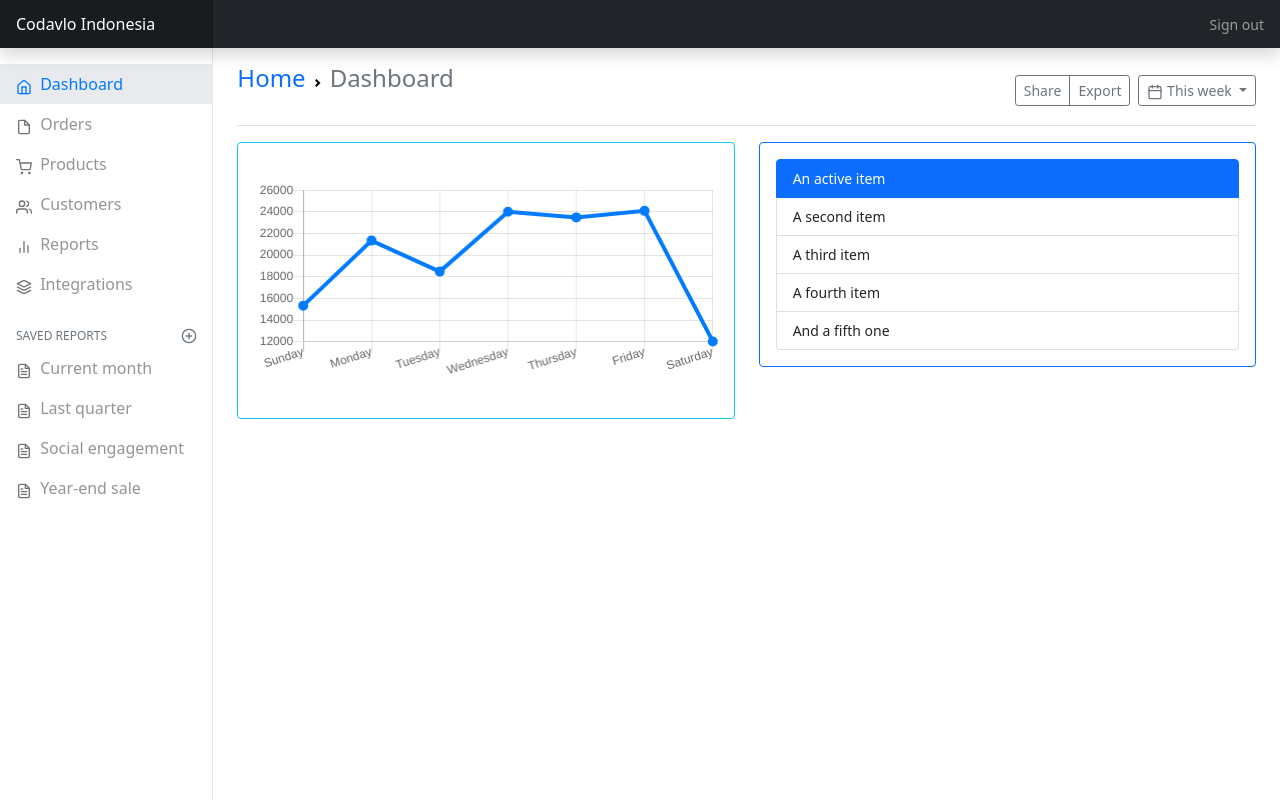
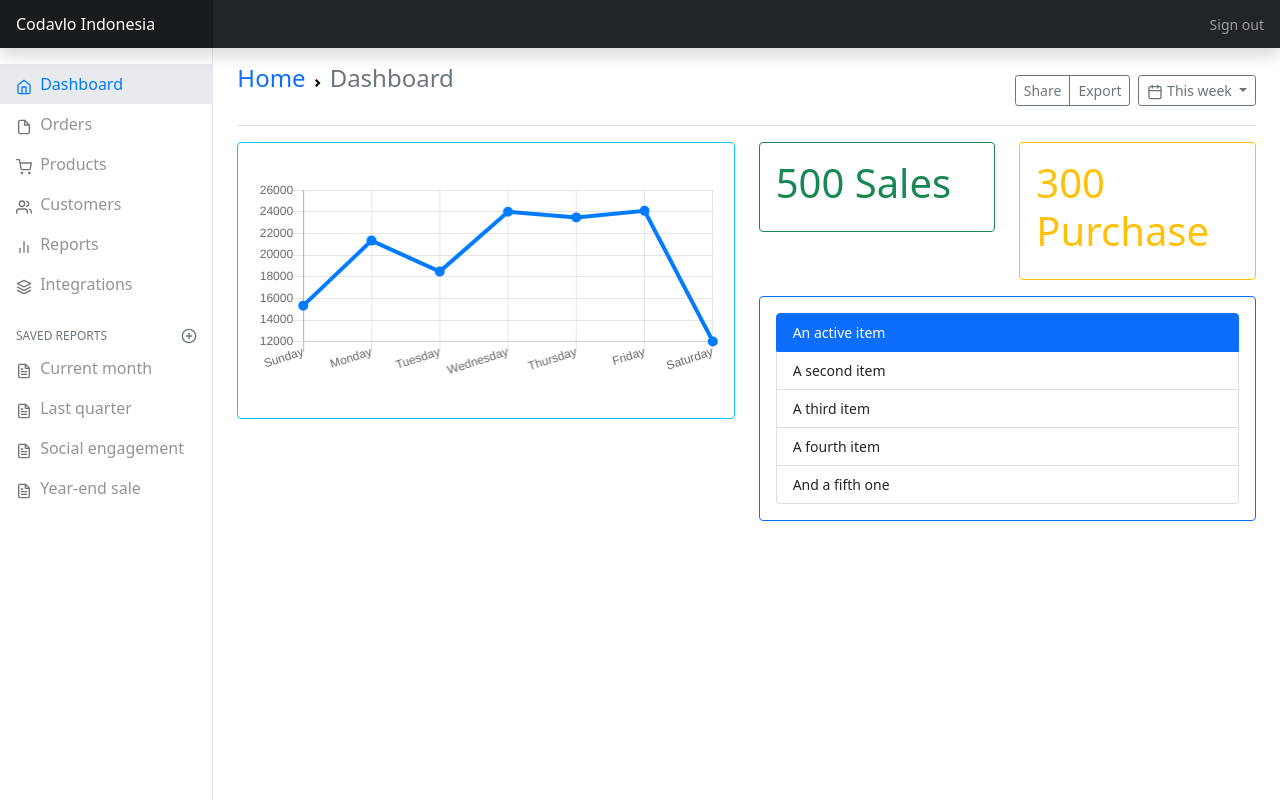
Before and after one commit to codavlo/Dashvlo-Template, a plain HTML site: page index.html in a window 1280 px wide. Drawn offline with nearby package versions, Linux system fonts and the light colour scheme.

Commit message:
add widget

```diff
--- a/index.html
+++ b/index.html
@@ -134,6 +134,22 @@
             </div>
           </div>
           <div class="col-sm-6">
+            <div class="row mb-3">
+              <div class="col-sm-6">
+                <div class="card border-bottom border-success">
+                  <div class="card-body">
+                    <h1 class="text-success">500 Sales</h1>
+                  </div>
+                </div>
+              </div>
+              <div class="col-sm-6">
+                <div class="card border-bottom border-warning">
+                  <div class="card-body">
+                    <h1 class="text-warning">300 Purchase</h1>
+                  </div>
+                </div>
+              </div>
+            </div>
             <div class="card border-primary">
               <div class="card-body">
                 <ul class="list-group">
@@ -145,10 +161,9 @@
                 </ul>
               </div>
             </div>
+
           </div>
         </div>
-
-
       </main>
     </div>
   </div>
```
